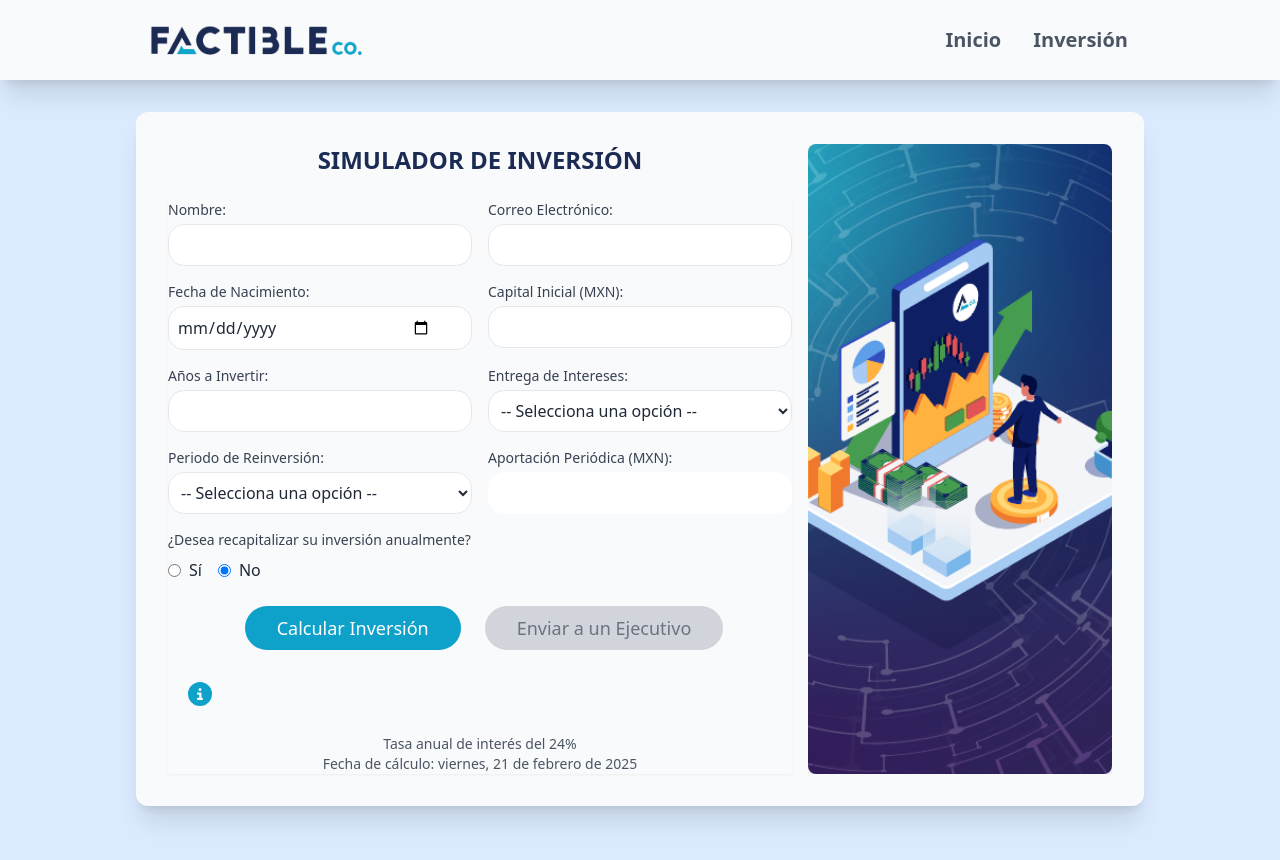
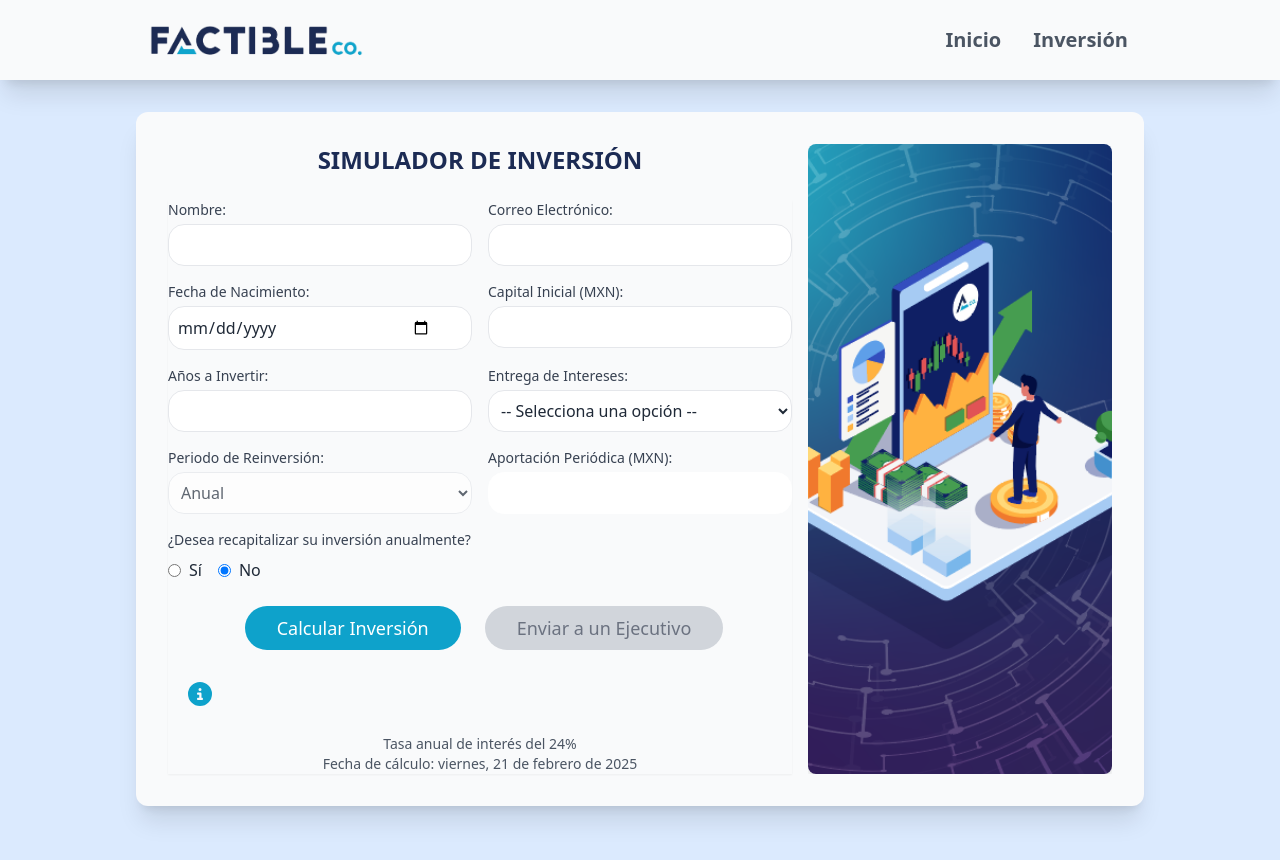
Before and after one commit to GerardoARHernandez/SimuladorInv, a React (Vite) app: page / in a window 1280 px wide. Shown: the top 860 px of the page. Built offline with nearby package versions, Linux system fonts and the light colour scheme.

Commit message:
Update:Periodo de Reinversión que solo quede Anual y ajuste de formato fecha

```diff
--- a/src/components/CapitalChart.jsx
+++ b/src/components/CapitalChart.jsx
@@ -4,6 +4,16 @@ import { Bar } from 'react-chartjs-2';
 
 const CapitalChart = ({ results, formData }) => {
   const [currency, setCurrency] = useState('MXN');
+
+  const formatDate = (dateString) => {
+    if (!dateString) return 'No proporcionada';
+    const date = new Date(dateString);
+    return date.toLocaleDateString('es-MX', {
+      day: '2-digit',
+      month: '2-digit',
+      year: 'numeric'
+    });
+  };
 
   // Función para generar el contenido del reporte en HTML
   const generateReportContent = () => {
@@ -34,7 +44,7 @@ const CapitalChart = ({ results, formData }) => {
       </head>
       <body>
         <h1>Reporte de Inversión</h1>
-        <p style="text-align: center; color: #666;">Generado el ${new Date().toLocaleDateString('es-MX')}</p>
+        <p style="text-align: center; color: #666;">Generado el ${formatDate(new Date())}</p>
 
         <!-- Información del Cliente -->
         <div class="section">
@@ -45,7 +55,7 @@ const CapitalChart = ({ results, formData }) => {
               <p><strong>Correo:</strong> ${formData.correoElectronico || 'No proporcionado'}</p>
             </div>
             <div>
-              <p><strong>Fecha Nacimiento:</strong> ${formData.fechaNacimiento ? new Date(formData.fechaNacimiento).toLocaleDateString('es-MX') : 'No proporcionada'}</p>
+              <p><strong>Fecha Nacimiento:</strong> ${formatDate(formData.fechaNacimiento)}</p>
             </div>
           </div>
         </div>
@@ -64,7 +74,7 @@ const CapitalChart = ({ results, formData }) => {
             </div>
             <div>
               <p><strong>Frecuencia:</strong> ${formData.entregaIntereses}</p>
-              <p><strong>Recapitalización:</strong> ${formData.recapitalizacionAnual}%</p>
+              <p><strong>Recapitalización:</strong> ${formData.recapitalizacionAnual}</p>
             </div>
           </div>
         </div>
--- a/src/components/InvestmentForm.jsx
+++ b/src/components/InvestmentForm.jsx
@@ -12,10 +12,10 @@ const InvestmentForm = ({ onCalculate }) => {
     capitalInicial: "",
     anosInvertir: "",
     entregaIntereses: "",
-    periodoReinversion: "",
+    periodoReinversion: "Anual", // Se deja por defecto en Anual
     aportacionPeriodica: "",
-    deseaRecapitalizar: "NO", // Nuevo campo con valor por defecto "NO"
-    recapitalizacionAnual: "100%", // Cambiado a 100% por defecto cuando es SI
+    deseaRecapitalizar: "NO",
+    recapitalizacionAnual: "100%",
     tasaInteresAnual: "24",
   });
 
@@ -34,6 +34,7 @@ const InvestmentForm = ({ onCalculate }) => {
 
   const [showInfo, setShowInfo] = useState(false);
   const [showExecutiveModal, setShowExecutiveModal] = useState(false);
+  const [showTooltip, setShowTooltip] = useState(false);
 
   // Función para manejar el envío al ejecutivo
   const handleSendToExecutive = (executiveData) => {
@@ -301,20 +302,15 @@ const InvestmentForm = ({ onCalculate }) => {
 
               {/* Periodo de Reinversión */}
               <div>
-                <label className="block text-sm font-medium text-gray-700">Periodo de Reinversión:</label>
+              <label className="block text-sm font-medium text-gray-700">Periodo de Reinversión:</label>
                 <select
                   name="periodoReinversion"
                   value={formData.periodoReinversion}
                   onChange={handleChange}
-                  className="mt-1 block w-full p-2 border rounded-2xl bg-white hover:border-blue-500 focus:ring-blue-400 focus:border-blue-400"
-                  required
+                  className="mt-1 block w-full p-2 border bg-white rounded-2xl hover:border-blue-500 focus:ring-blue-400 focus:border-blue-400"
+                  disabled // Se desactiva para que no pueda cambiarse
                 >
-                  <option value="">-- Selecciona una opción --</option>
-                  <option value="Ninguna">Ninguna</option>
-                  <option value="mensual">Mensual</option>
-                  <option value="trimestral">Trimestral</option>
-                  <option value="semestral">Semestral</option>
-                  <option value="anual">Anual</option>
+                  <option value="Anual">Anual</option>
                 </select>
               </div>
 
@@ -415,10 +411,15 @@ const InvestmentForm = ({ onCalculate }) => {
                     ? 'bg-[#1C2B54] text-white hover:bg-blue-950 focus:ring-blue-700'
                     : 'bg-gray-300 text-gray-500 cursor-not-allowed'
                 }`}
-                onClick={() => setShowExecutiveModal(true)}
-                disabled={!validateRequiredFields()}
+                onClick={() => validateRequiredFields() ? setShowExecutiveModal(true) : setShowTooltip(true)}
+                onMouseLeave={() => setShowTooltip(false)}
               >
                 Enviar a un Ejecutivo
+                {showTooltip && !validateRequiredFields() && (
+                  <div className="absolute z-10 w-64 p-2 mt-2 text-sm text-white bg-gray-800 rounded-lg shadow-lg">
+                    Complete todos los campos requeridos para habilitar esta opción
+                  </div>
+                )}
               </button>
             </div>
 
```
